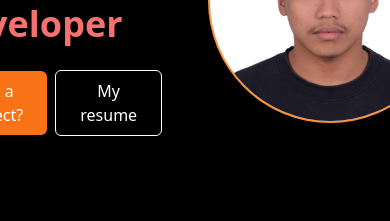
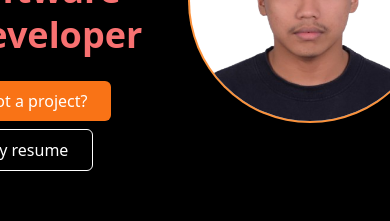
Before and after one commit to Syafeeq123/my-vue-portfolio, a Vue app: page /home in a window 390 px wide. Shown: the part 621-842 px from the top of the page. Built offline with nearby package versions, Linux system fonts and the light colour scheme.

Commit message:
Describe what you changed

```diff
--- a/src/pages/Home.vue
+++ b/src/pages/Home.vue
@@ -1,7 +1,7 @@
 
  <template>
     <!-- 🧊 Hero Content -->
-    <div class="relative z-10 w-full min-h-screen flex flex-row md:flex-row items-center justify-center px-4 gap-12 text-center md:text-left overflow-x-hidden">
+    <div class="relative z-10 w-full min-h-screen flex flex-row items-center justify-center px-4 gap-12 overflow-x-hidden">
       <!-- Left: Text -->
       <div class="w-full space-y-6 text-left md:text-left">
         <h2 class="text-4xl md:text-5xl font-bold leading-tight">
@@ -10,7 +10,7 @@
           <span class="text-red-400 font-extrabold">Software Developer</span>
         </h2>
 
-        <div class="flex flex-row md:flex-row items-center justify-start md:justify-start gap-2 mt-4">
+        <div class="flex flex-row md:flex-row flex-wrap md:flex-nowrap items-center gap-2 mt-4 justify-start md:justify-start gap-2 mt-4">
           <button class="bg-orange-500 text-white px-6 py-2 rounded-md hover:bg-orange-600 transition">
             Got a project?
           </button>
```
